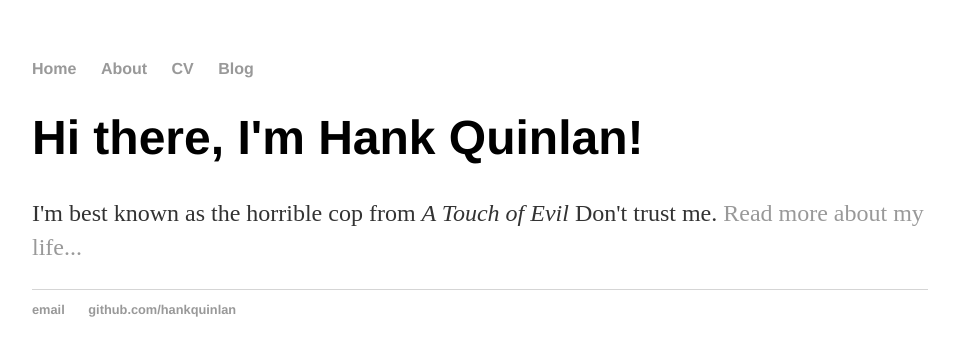
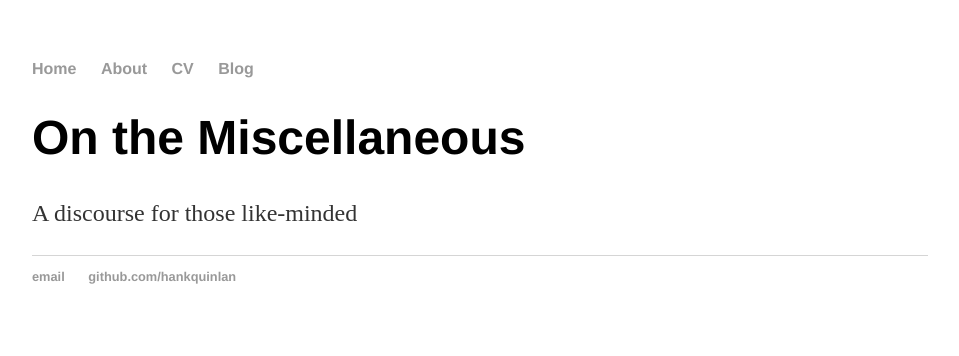
Before and after one commit to celineshaw/celine.github.io, a Jekyll site: the page built from index.html, in a window 1280 px wide. Shown: the top 356 px of the page, without its empty margins (160-1119 px from the left). Built offline with Jekyll 4.4.1, drawn with Linux system fonts in a browser that asks for light colours.

Commit message:
Update index.html

```diff
--- a/index.html
+++ b/index.html
@@ -1,8 +1,8 @@
 ---
 layout: default
-title: Hank Quinlan, Horrible Cop
+title: Celine Shaw
 ---
 <div class="blurb">
-	<h1>Hi there, I'm Hank Quinlan!</h1>
-	<p>I'm best known as the horrible cop from <em>A Touch of Evil</em> Don't trust me. <a href="/about">Read more about my life...</a></p>
+	<h1> On the Miscellaneous </h1>
+	<p> A discourse for those like-minded </p>
 </div><!-- /.blurb -->
```
